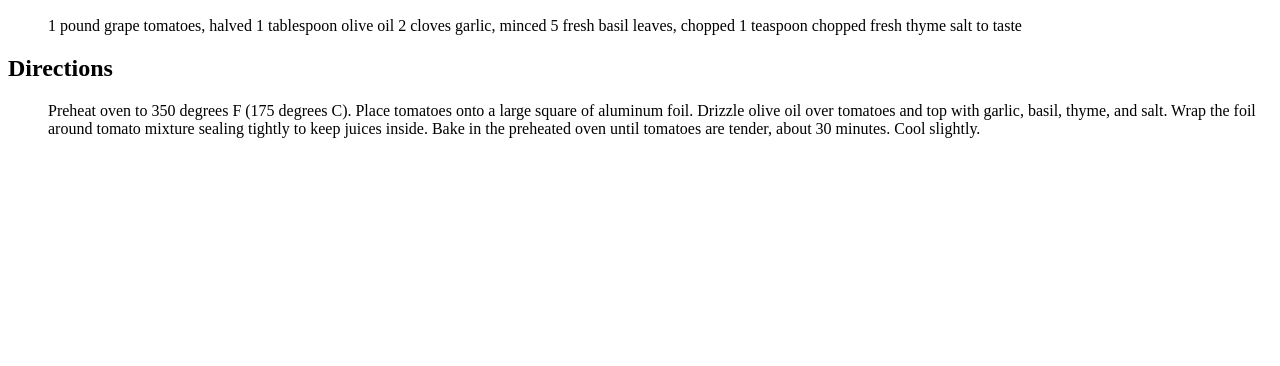
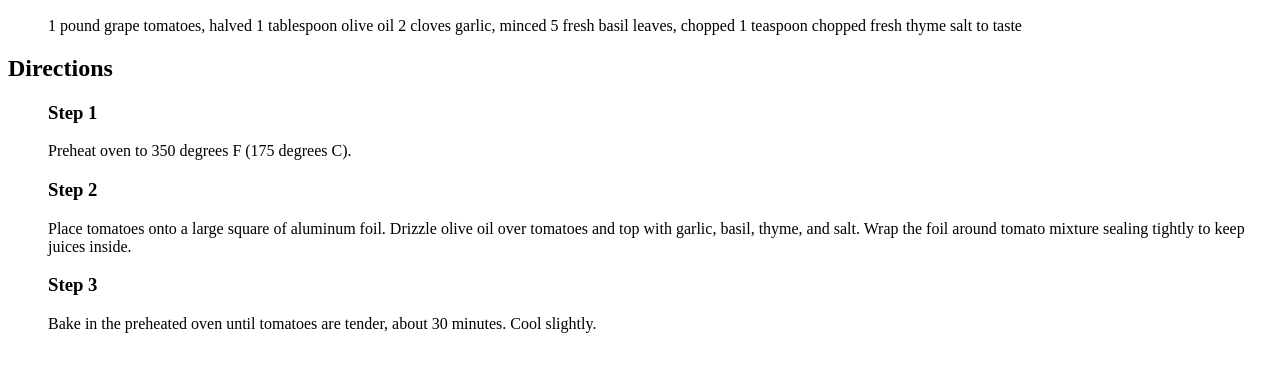
Before and after one commit to Targo-me/odin-recipes, a plain HTML site: page recipes/tomato.html in a window 1280 px wide. Shown: the part 434-800 px from the top of the page. Drawn offline with Linux system fonts and the light colour scheme.

Commit message:
Include steps in the directions for cooking

```diff
--- a/recipes/tomato.html
+++ b/recipes/tomato.html
@@ -25,10 +25,10 @@
 </ul>
 
    <h2> Directions</h2>
-    <ul>Preheat oven to 350 degrees F (175 degrees C).
+    <ul><h3>Step 1</h3>Preheat oven to 350 degrees F (175 degrees C).
 
-    Place tomatoes onto a large square of aluminum foil. Drizzle olive oil over tomatoes and top with garlic, basil, thyme, and salt. Wrap the foil around tomato mixture sealing tightly to keep juices inside.
+   <h3>Step 2</h3> Place tomatoes onto a large square of aluminum foil. Drizzle olive oil over tomatoes and top with garlic, basil, thyme, and salt. Wrap the foil around tomato mixture sealing tightly to keep juices inside.
 
-    Bake in the preheated oven until tomatoes are tender, about 30 minutes. Cool slightly.</ul>
+   <h3>Step 3</h3> Bake in the preheated oven until tomatoes are tender, about 30 minutes. Cool slightly.</ul>
 </body>
 </html>
```
